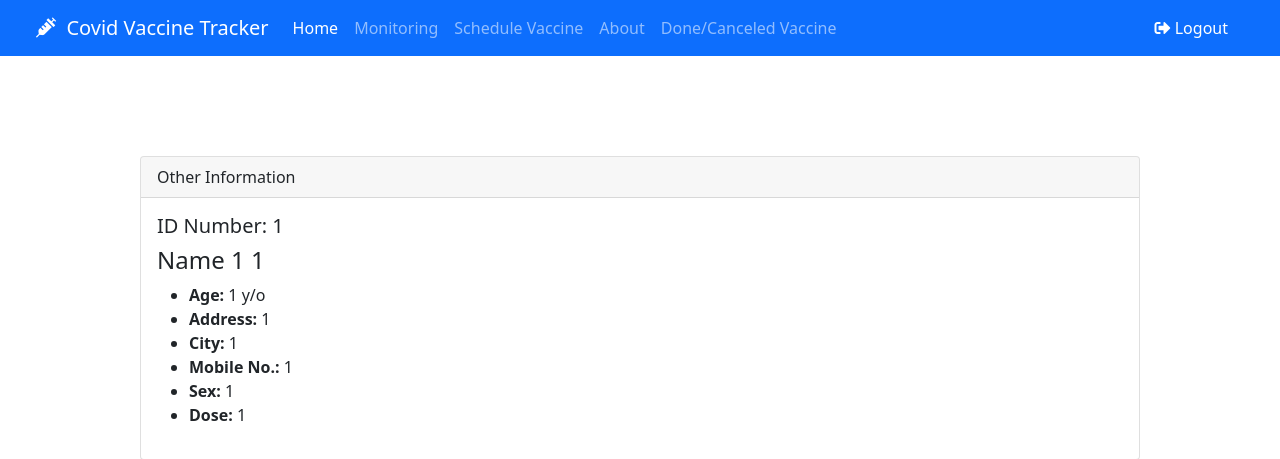
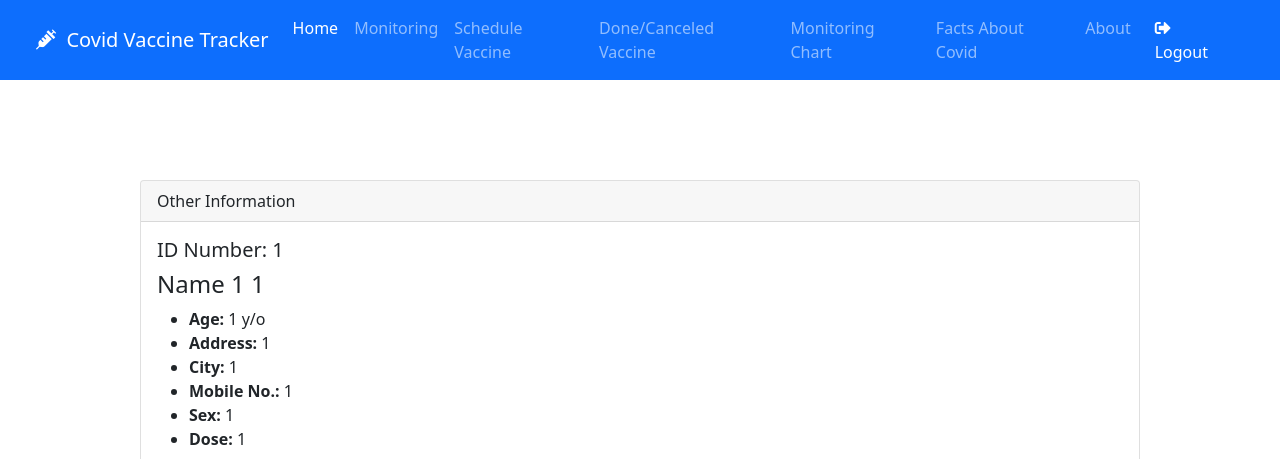
Before and after one commit to shongolan/covid_vaccine_tracker_project, a Flask app: page /view/1/1/1/1/1/1/1/1/1 in a window 1280 px wide. Shown: the top 459 px of the page. Run offline with Flask 2, Linux system fonts and the light colour scheme; some libraries are stand-ins or nearby versions.

Commit message:
Add files via upload

```diff
--- a/templates/view.html
+++ b/templates/view.html
@@ -1,8 +1,42 @@
 {% extends 'base.html' %}
-{% include 'navbar.html' %}
 {% block title %}Covid Vaccine Tracker{% endblock %}
-
 {% block body %}
+<nav class="navbar navbar-expand-lg navbar-dark bg-primary px-4">
+  <div class="container-fluid">
+    <a class="navbar-brand" href="{{url_for('home')}}"><i class="fas fa-syringe"></i> &nbsp;Covid Vaccine Tracker</a>
+    <button class="navbar-toggler" type="button" data-bs-toggle="collapse" data-bs-target="#navbarSupportedContent" aria-controls="navbarSupportedContent" aria-expanded="false" aria-label="Toggle navigation">
+      <span class="navbar-toggler-icon"></span>
+    </button>
+    <div class="collapse navbar-collapse" id="navbarSupportedContent">
+      <ul class="navbar-nav me-auto mb-2 mb-lg-0">
+        <li class="nav-item">
+          <a class="nav-link active" href="{{url_for('home')}}">Home</a>
+        </li>
+        <li class="nav-item">
+          <a class="nav-link" href="{{url_for('monitor')}}">Monitoring</a>
+        </li>
+        <li class="nav-item">
+         <a class="nav-link" href="{{url_for('sched')}}">Schedule Vaccine</a>
+        </li>
+       <li class="nav-item">
+         <a class="nav-link" href="{{url_for('done')}}">Done/Canceled Vaccine</a>
+       </li>
+       <li class="nav-item">
+         <a class="nav-link" href="{{url_for('chart')}}">Monitoring Chart</a>
+       </li>
+       <li class="nav-item">
+        <a class="nav-link" href="{{url_for('covid')}}">Facts About Covid</a>
+       </li>
+       <li class="nav-item">
+        <a class="nav-link" href="{{url_for('about')}}">About</a>
+      </li>
+      </ul>
+    </div>
+    <div class="d-flex">
+     <a class="nav-link" style="color: #fff !important;" href="{{url_for('index')}}"><i class="fas fa-sign-out-alt"></i> Logout</a>
+    </div>
+  </div>
+ </nav>
 <div class="mx-4" style="display: flex; justify-content: center; margin-top: 100px;">
  <div class="card" style="width: 1000px;">
   <div class="card-header">
```
